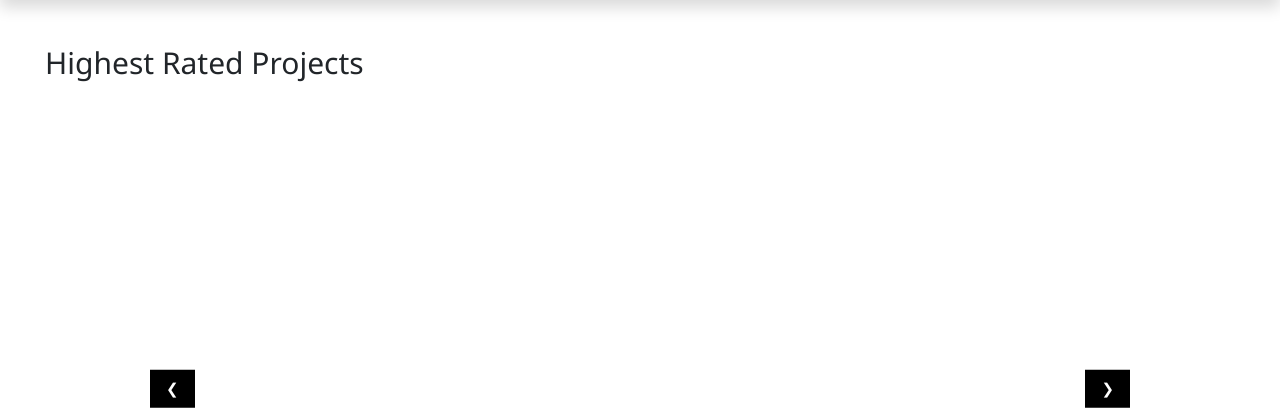
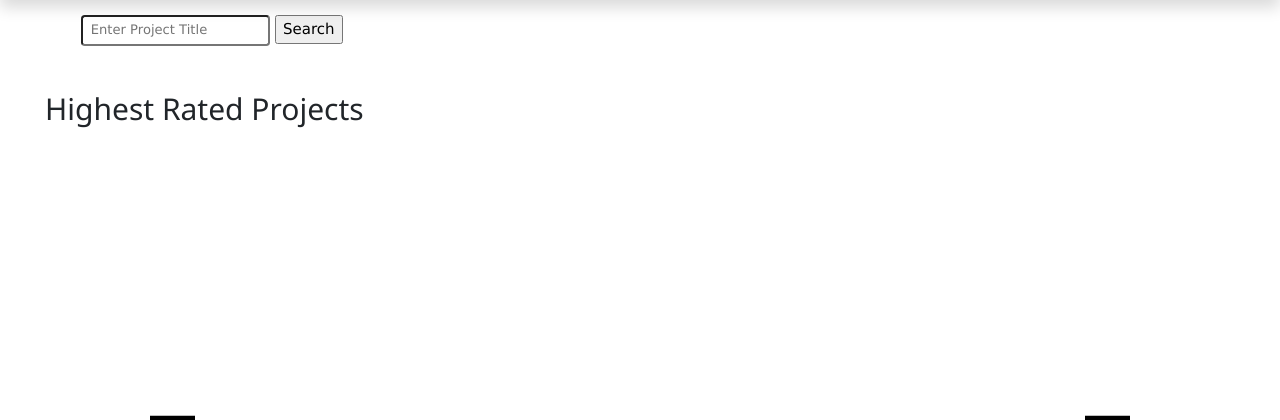
Before and after one commit to ayazeid/Crowd-Funding-App-Django, a Django app: template crowdfund/home/templates/home/index.html in a window 1280 px wide. Shown: the part 53-473 px from the top of the page. Run offline with Django 3.2, Linux system fonts and the light colour scheme; the template is opened without the code that fills it, so the values that code supplies are empty; some libraries are stand-ins or nearby versions.

Commit message:
Adding Search by Title Feature

```diff
--- a/crowdfund/home/templates/home/index.html
+++ b/crowdfund/home/templates/home/index.html
@@ -1,4 +1,18 @@
 {% extends 'base.html' %} {% block content %}
+
+<!-- Search By Title -->
+<div class="container Search">
+  <form action="{% url 'search_by_title' %}" method="POST">
+    {% csrf_token %}
+    <input
+      type="text"
+      name="title"
+      class="form-control-sm rounded"
+      placeholder="Enter Project Title"
+    />
+    <input type="submit" value="Search" />
+  </form>
+</div>
 
 <!-- Highest Rated Projects -->
 <h2 style="margin: 1.5em">Highest Rated Projects</h2>
--- a/crowdfund/home/urls.py
+++ b/crowdfund/home/urls.py
@@ -4,4 +4,5 @@ from . import views
 urlpatterns = [
     path('', views.top_rated, name="home"),
     path('projectCategories', views.projectCategories, name="project_categories"),
+    path('SearchTitle', views.SearchTitle, name="search_by_title"),
 ]
--- a/crowdfund/home/views.py
+++ b/crowdfund/home/views.py
@@ -25,3 +25,9 @@ def projectCategories(request):
         category = request.POST.get('categories')
         category_projects = Project.objects.filter(category_id=category)
         return render(request,'home/categoryProjects.html' , {"category_projects":category_projects })
+
+
+def SearchTitle(request):
+    title=request.POST.get('title')
+    search_by_title =Project.objects.filter(title__contains=title)
+    return render(request,'home/searchTitle.html' ,{"search_by_title":search_by_title})
--- a/crowdfund/templates/base.html
+++ b/crowdfund/templates/base.html
@@ -26,6 +26,9 @@
         position: relative;
         left: 15%;
       }
+      .Search {
+        margin-top: 1em;
+      }
     </style>
     <!-- Bootstrap Icons-->
     <link
```
Also changed, not shown: crowdfund/home/templates/home/searchTitle.html (added, +31 -0 lines).
